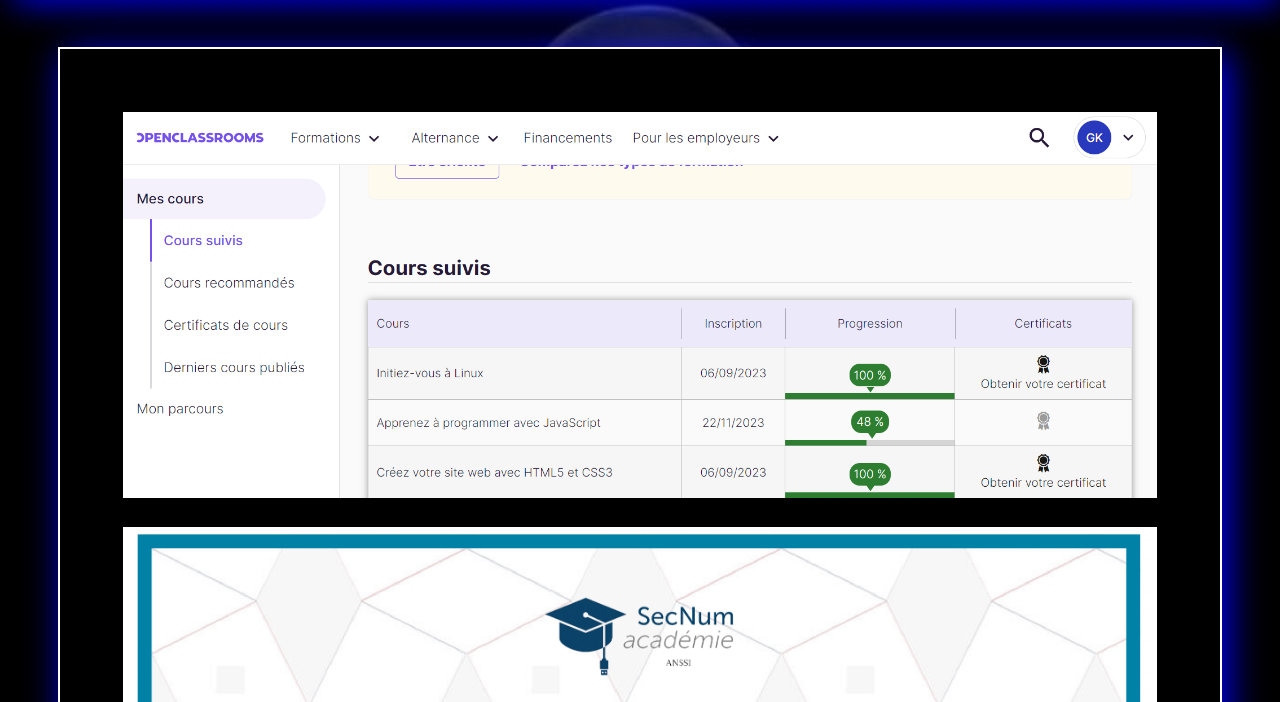
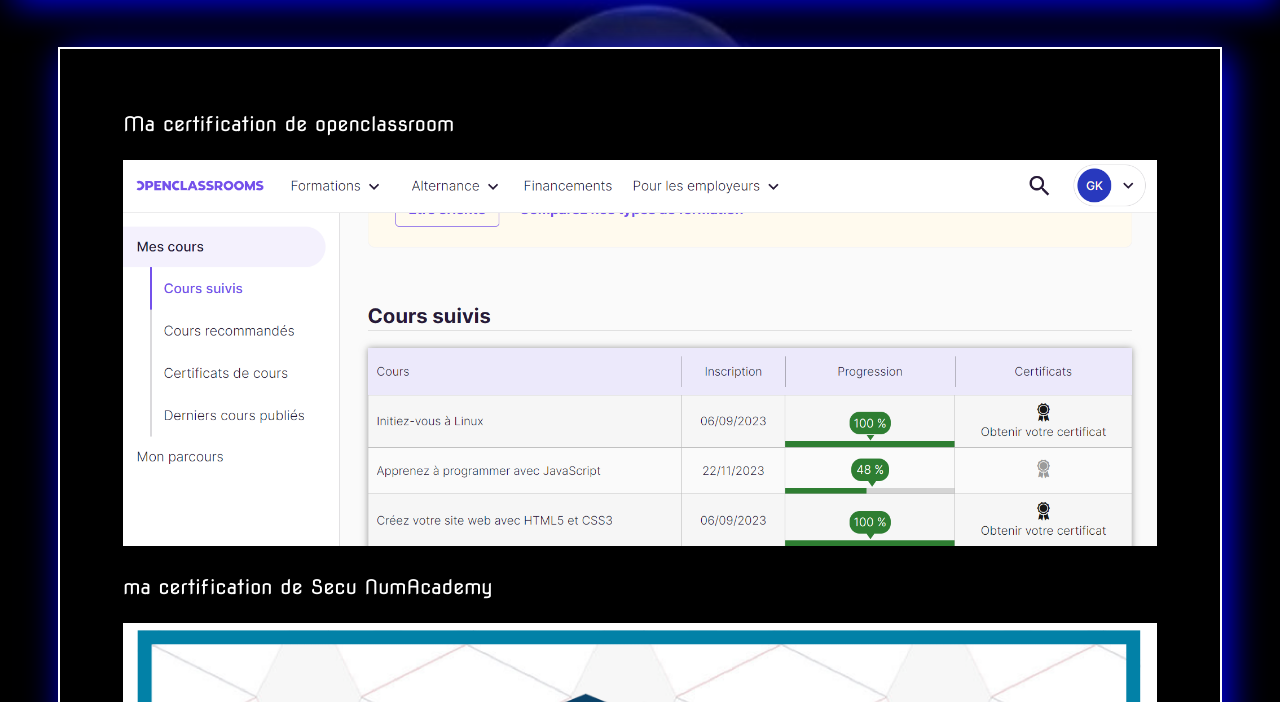
Before and after one commit to gagaf7/portfolio_kremser_gaetan, a plain HTML site: page eperience.html in a window 1280 px wide. Shown: the part 98-800 px from the top of the page. Drawn offline with Linux system fonts and the light colour scheme; files whose address does not match are found by name.

Commit message:
Add files via upload

```diff
--- a/eperience.html
+++ b/eperience.html
@@ -29,8 +29,13 @@
                     Mes certification
                 </h1>
                 <p class = "demo-border">
-
+                    Ma certification de openclassroom
+                    <br>
+                    <br>
                 <img class="img-fluid" src="certification/certification_openclassroom.png">
+                <br>
+                <br>
+                ma certification de Secu NumAcademy
                 <br>
                 <br>
                 <img class="img-fluid" src="certification/certification_netcat_cybersécuriter.png">
```
